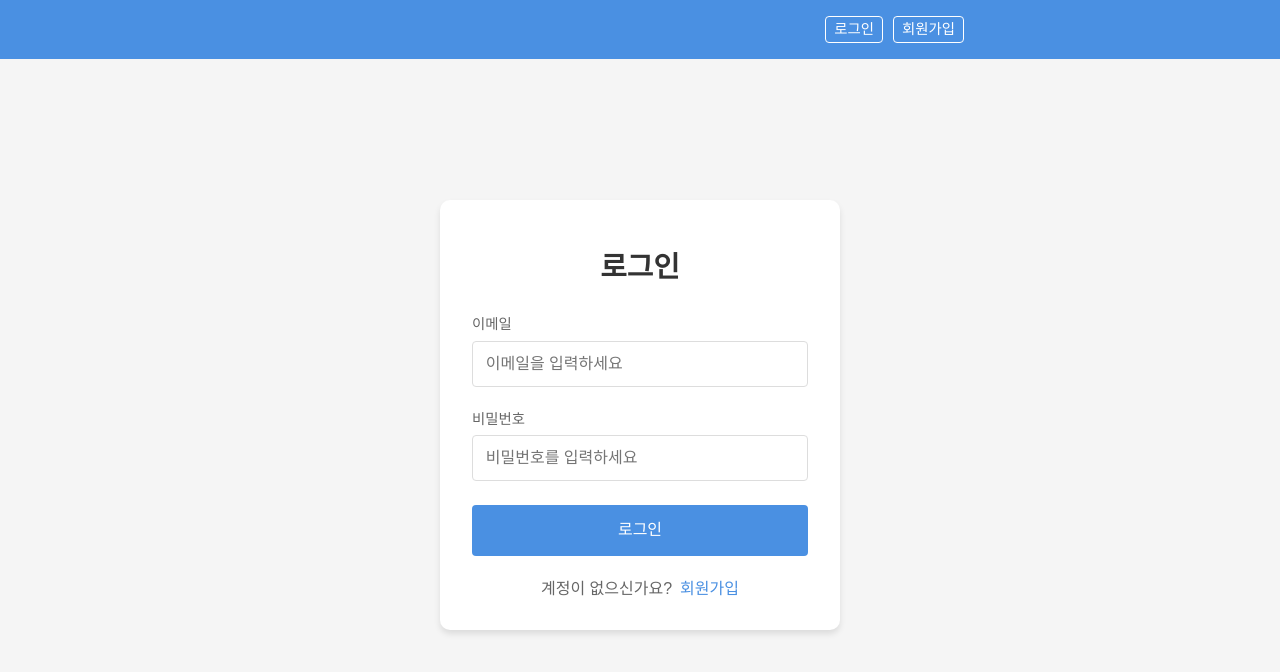
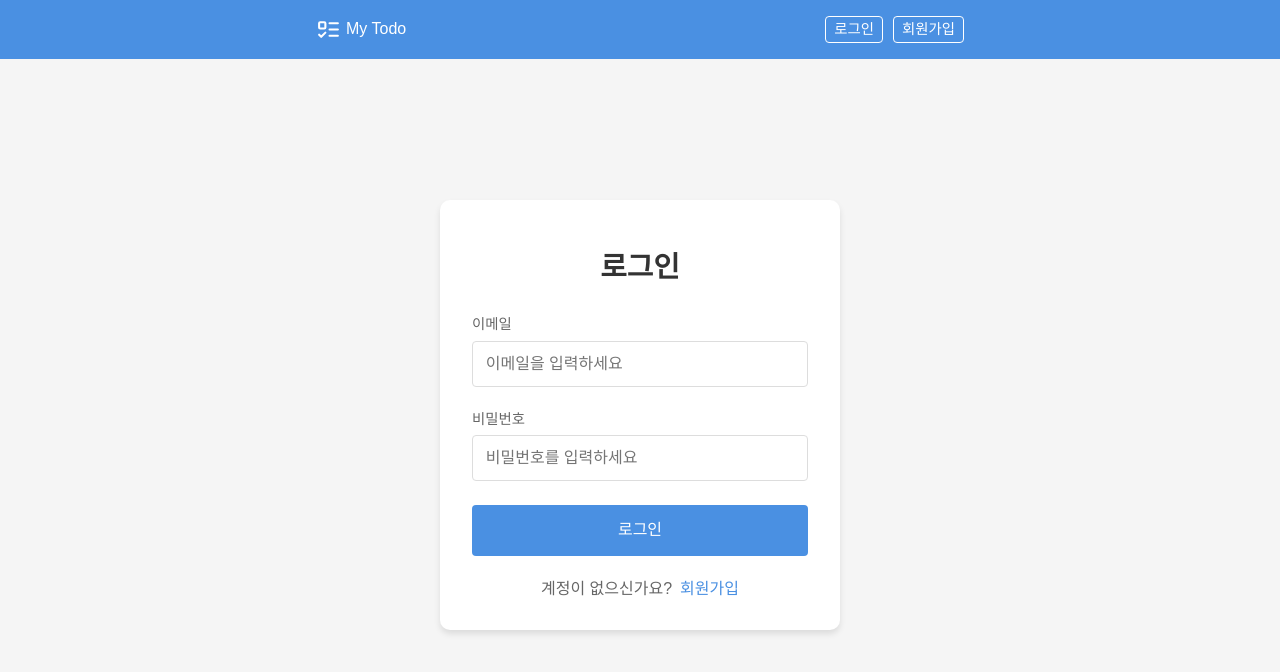
Before and after one commit to mkk00/wanted-pre-onboarding-challenge-fe-27, a React (Vite) app: page /auth/login in a window 1280 px wide. Shown: the top 672 px of the page. Built offline with nearby package versions, Linux system fonts and the light colour scheme; a web font is replaced by a local one.

Commit message:
Header 컴포넌트 로고 추가

```diff
--- a/src/components/common/Header.tsx
+++ b/src/components/common/Header.tsx
@@ -7,6 +7,7 @@ import {
 } from '@/styles/common.styled'
 import { useEffect } from 'react'
 import { useNavigate } from 'react-router-dom'
+import { LuListTodo } from 'react-icons/lu'
 
 const Header = () => {
   const navigate = useNavigate()
@@ -24,10 +25,22 @@ const Header = () => {
   return (
     <HeaderWrapper>
       <AuthWrapper>
+        <button
+          type="button"
+          style={{ display: 'flex', alignItems: 'center', gap: '5px' }}
+        >
+          <LuListTodo size={25} /> My Todo
+        </button>
         {user?.token ? (
           <ButtonWrapper>
             <p>{user.email}</p>
-            <AuthButton type="button" onClick={handleLogout}>
+            <AuthButton
+              type="button"
+              onClick={() => {
+                handleLogout()
+                window.location.reload()
+              }}
+            >
               로그아웃
             </AuthButton>
           </ButtonWrapper>
--- a/src/styles/common.styled.ts
+++ b/src/styles/common.styled.ts
@@ -21,7 +21,8 @@ const AuthWrapper = styled.div`
   margin: 0 auto;
   width: 648px;
   display: flex;
-  justify-content: flex-end;
+  justify-content: space-between;
+  align-items: center;
   gap: 1rem;
 `
 
```
